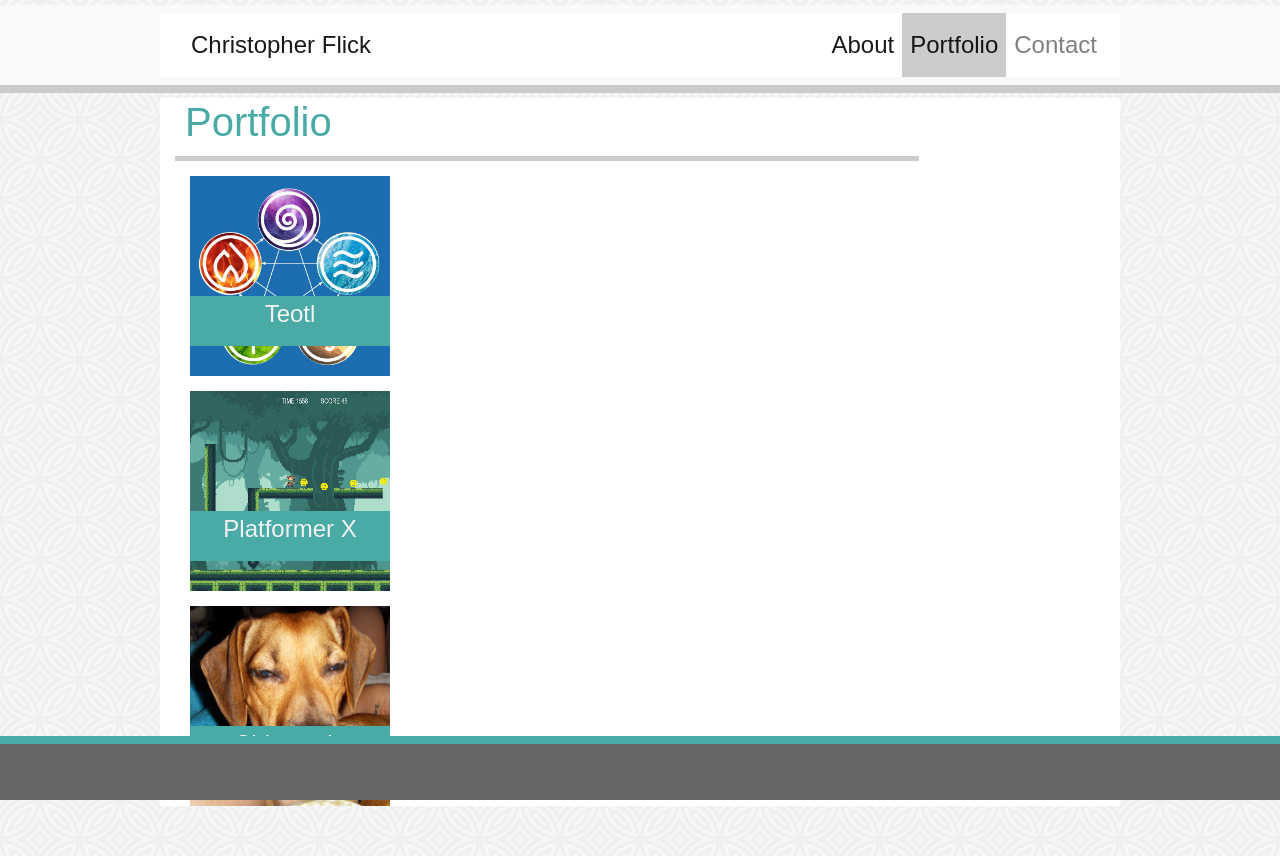
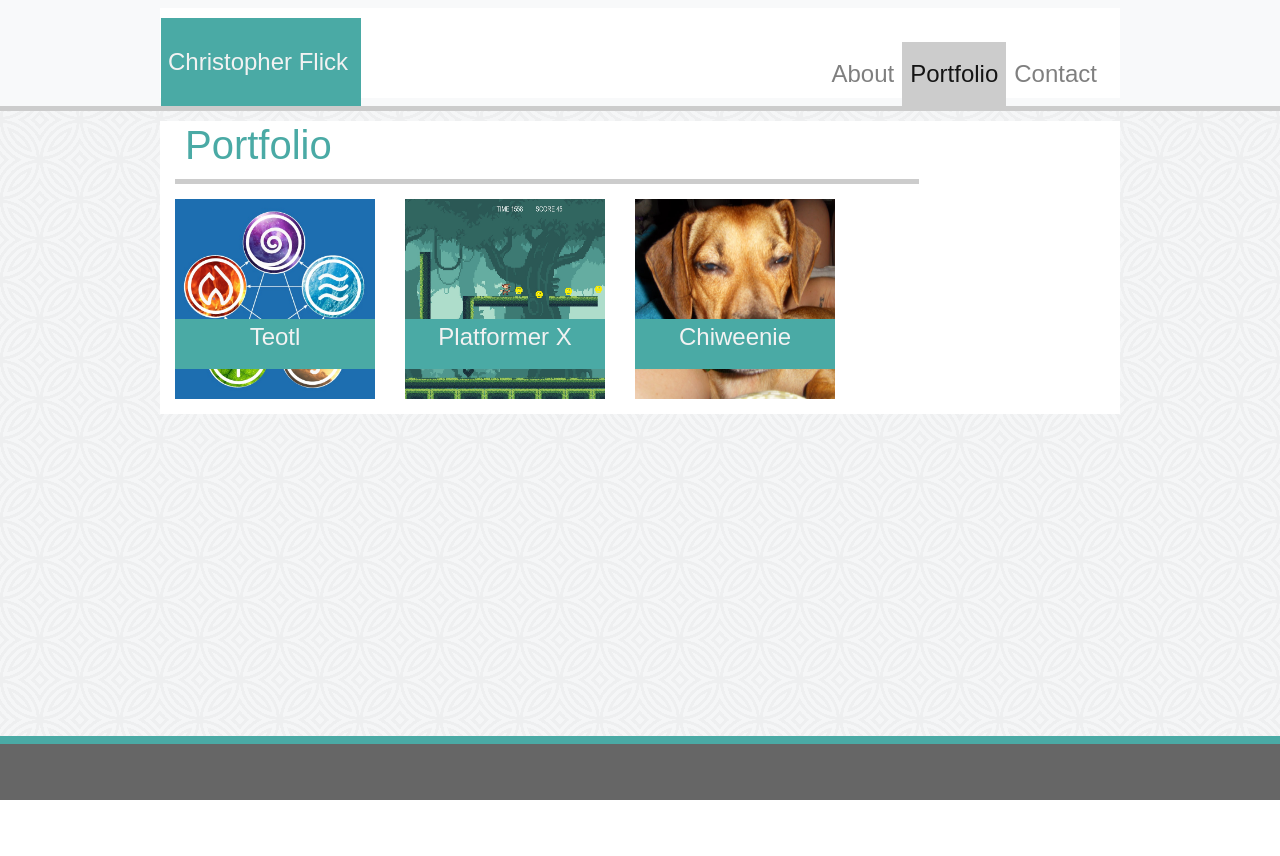
Before and after one commit to ChrisFlick/responsive-portfolio, a plain HTML site: page src/portfolio.html in a window 1280 px wide. After the commit the page ends 800 px from the top, so only its background shows below. Drawn offline with nearby package versions, Linux system fonts and the light colour scheme.

Commit message:
Added bootstrap rows to portfolio.html; fixed issue where portfolio was not aligning with other pages

```diff
--- a/assets/css/style.css
+++ b/assets/css/style.css
@@ -1,10 +1,31 @@
+.container {
+    color: #777777;
+
+    position: relative;
+    display: block;
+
+    background-color: #ffffff;
+    border-color: #dddddd;
+
+    display: block;
+
+    font-family: 'Arial', 'Helvetica Neue', Helvetica, sans-serif;
+}
+
 nav {
-    border-bottom: 8px solid #cccccc;
-    background-color: white;
-
-    width: 100%;
+    border-bottom: 5px solid #cccccc;
 
     font-family: 'Georgia', Times, Times New Roman, serif;
+}
+
+/* Style the links inside the navigation bar */
+.navbar a {
+    color: black;
+    float: left;
+    text-align: center;
+    padding: 14px 16px;
+    text-decoration: none;
+    font-size: 24px;
 }
 
 .name {
@@ -16,35 +37,26 @@ nav {
 
     text-align: center;
     left: -14px;
+    top: 10px;
   }
 
   .name h1 {
     position: relative;
     color: #f2f2f2;
-    font-size: 30px;
+    font-size: 24px;
     text-align: center;
-    top: 15px;
+    top: 30px;
+    left: -3px;
   }
+
 @media only screen and (min-width: 960px) {
     /* Style for navbar */
     .navbar {
         position: relative;
 
         overflow: hidden;
-
-    top: 5px;
     }
 
-
-/* Style the links inside the navigation bar */
-.navbar a {
-    color: black;
-    float: left;
-    text-align: center;
-    padding: 14px 16px;
-    text-decoration: none;
-    font-size: 24px;
-}
 
     /* Change the color of links on hover */
     .navbar a:hover {
@@ -53,10 +65,16 @@ nav {
     }
 
     /* Add a color to the active/current link */
-a.active {
+    .navbar a.active {
         background-color: #cccccc;
-    color: white;
+        color: #f2f2f2;
     }
+
+    .nav-link {
+        position: relative;
+        top: 21px;
+    }
+
 }
 
 body {
@@ -76,20 +94,7 @@ h2 {
         width:960px;
     }
 }
-.container {
-    color: #777777;
 
-    position: relative;
-    display: block;
-
-    background-color: #ffffff;
-    border-color: #dddddd;
-
-    margin-left: 50hw;
-    display: block;
-
-    font-family: 'Arial', 'Helvetica Neue', Helvetica, sans-serif;
-}
 
 #me {
     position: relative;
@@ -134,7 +139,6 @@ input {
 }
 
 
-
 .portPiece {
     height: 200px;
     width: 200px;
@@ -152,7 +156,7 @@ input {
     color: #f2f2f2;
     text-align: center;
     font-size: 24px;
-    width: 100%;
+    width: 200px;
     height: 50px;
 
     top: -80px;
--- a/src/portfolio.html
+++ b/src/portfolio.html
@@ -3,10 +3,11 @@
     <!-- Load Stylesheets -->
     <meta name="viewport" content="width=device-width, initial-scale=1, shrink-to-fit=no">
 
-    <link rel="stylesheet" href="https://stackpath.bootstrapcdn.com/bootstrap/4.3.1/css/bootstrap.min.css" integrity="sha384-ggOyR0iXCbMQv3Xipma34MD+dH/1fQ784/j6cY/iJTQUOhcWr7x9JvoRxT2MZw1T" crossorigin="anonymous">
 
     <script src="https://code.jquery.com/jquery-3.3.1.slim.min.js" integrity="sha384-q8i/X+965DzO0rT7abK41JStQIAqVgRVzpbzo5smXKp4YfRvH+8abtTE1Pi6jizo" crossorigin="anonymous"></script>
     <script src="https://cdnjs.cloudflare.com/ajax/libs/popper.js/1.14.7/umd/popper.min.js" integrity="sha384-UO2eT0CpHqdSJQ6hJty5KVphtPhzWj9WO1clHTMGa3JDZwrnQq4sF86dIHNDz0W1" crossorigin="anonymous"></script>
+
+    <link rel="stylesheet" href="https://stackpath.bootstrapcdn.com/bootstrap/4.3.1/css/bootstrap.min.css" integrity="sha384-ggOyR0iXCbMQv3Xipma34MD+dH/1fQ784/j6cY/iJTQUOhcWr7x9JvoRxT2MZw1T" crossorigin="anonymous">
     <script src="https://stackpath.bootstrapcdn.com/bootstrap/4.3.1/js/bootstrap.min.js" integrity="sha384-JjSmVgyd0p3pXB1rRibZUAYoIIy6OrQ6VrjIEaFf/nJGzIxFDsf4x0xIM+B07jRM" crossorigin="anonymous"></script>
 
     <link rel="stylesheet" type="text/css" href="../assets/css/style.css" />
@@ -16,7 +17,9 @@
 <body>
         <nav class="navbar navbar-expand-lg navbar-light bg-light">
                 <div class="container">
-                    <a class="navbar-brand" href="index.html"  id="logo">Christopher Flick</a>
+                    <div class="name">
+                            <h1>Christopher Flick</h1>
+                    </div>
                     <button class="navbar-toggler" type="button" data-toggle="collapse" data-target="#navbarTogglerDemo01"
                     aria-controls="navbarTogglerDemo01" aria-expanded="false" aria-label="Toggle navigation">
                     <span class="navbar-toggler-icon"></span>
@@ -25,7 +28,7 @@
 
                     <div class="collapse navbar-collapse" id="navbarTogglerDemo01">
                         <ul class="navbar-nav ml-auto mt-2 mt-lg-0">
-                            <li class="nav-item active">
+                            <li class="nav-item">
                                 <a class="nav-link" href="index.html">About</a>
                             </li>
                             <li class="nav-item">
@@ -44,6 +47,7 @@
         <h2>Portfolio</h2>
         <div id="line"></div>
 
+        <div class="row">
             <div class="portPiece">
                 <a href="http://github.com/chrisflick/teotl" target="_blank">
                     <img src="../assets/images/pentacle.jpg">
@@ -63,6 +67,7 @@
                     <img src="../assets/images/bowie.jpg">
                     <div class="portName">Chiweenie</div>
                 </a></div>
+        </div>
 
     </div>
 </body>
```
Also changed, not shown: src/contact.html (+6 -4 lines), src/index.html (+7 -5 lines). Lines whose indentation alone changed are shown as unchanged.
